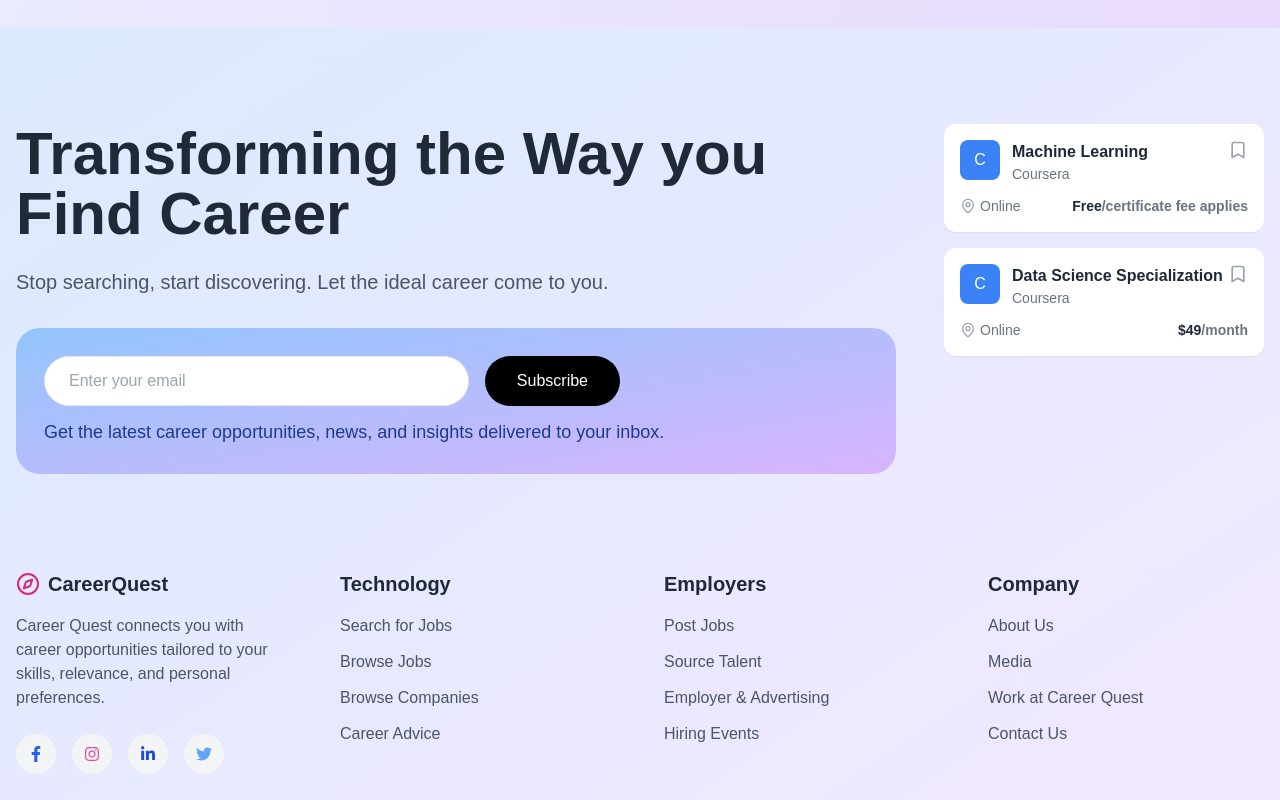
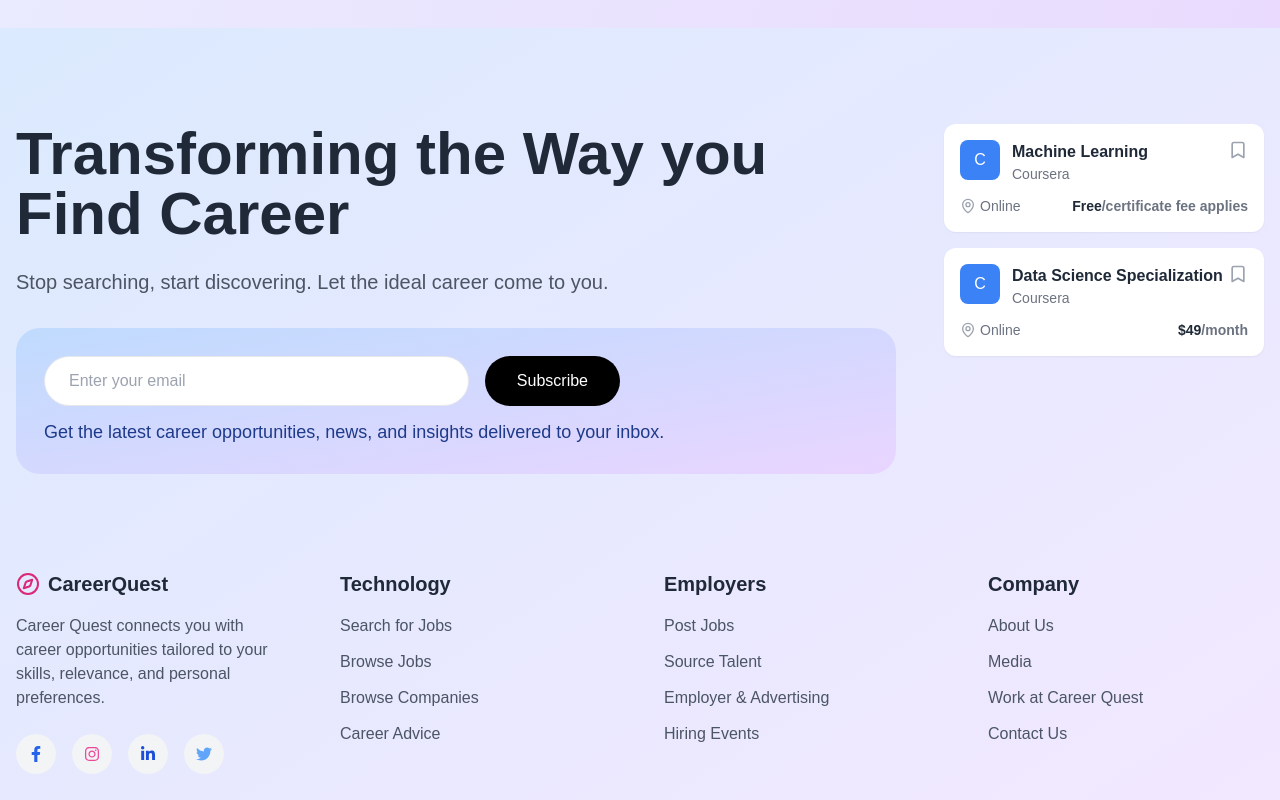
Before and after one commit to CareerQuests/CareerQuest-Next-MVP, a Next.js app: page / in a window 1280 px wide. Shown: the part 4256-5056 px from the top of the page. Built offline with nearby package versions, Linux system fonts and the light colour scheme.

Commit message:
design updates

```diff
--- a/app/components/Footer.js
+++ b/app/components/Footer.js
@@ -24,7 +24,7 @@ const Footer = () => {
             </p>
 
             {/* Subscribe Form */}
-            <div className="bg-gradient-to-br from-blue-300 to-purple-300 rounded-3xl p-7">
+            <div className="bg-gradient-to-br from-blue-200 to-purple-200 rounded-3xl p-7">
               <div className="flex flex-col sm:flex-row gap-4 max-w-xl">
                 <input
                   type="email"
```
